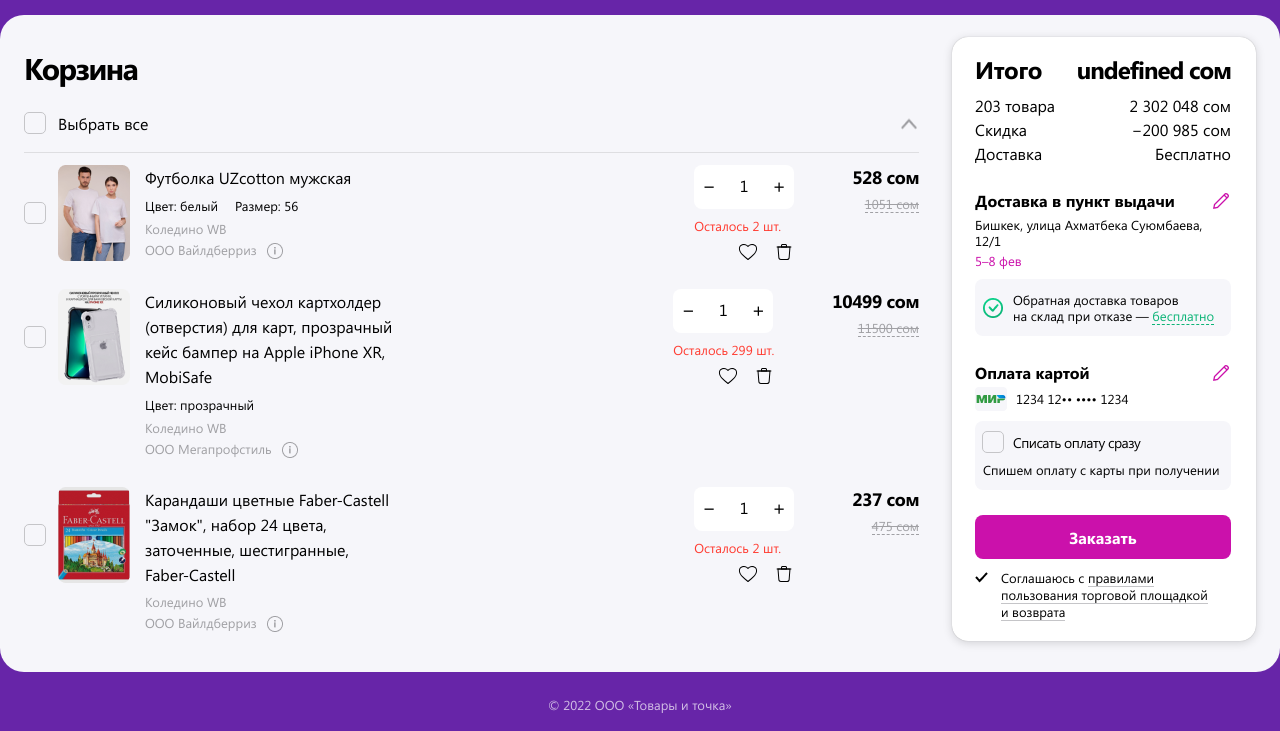
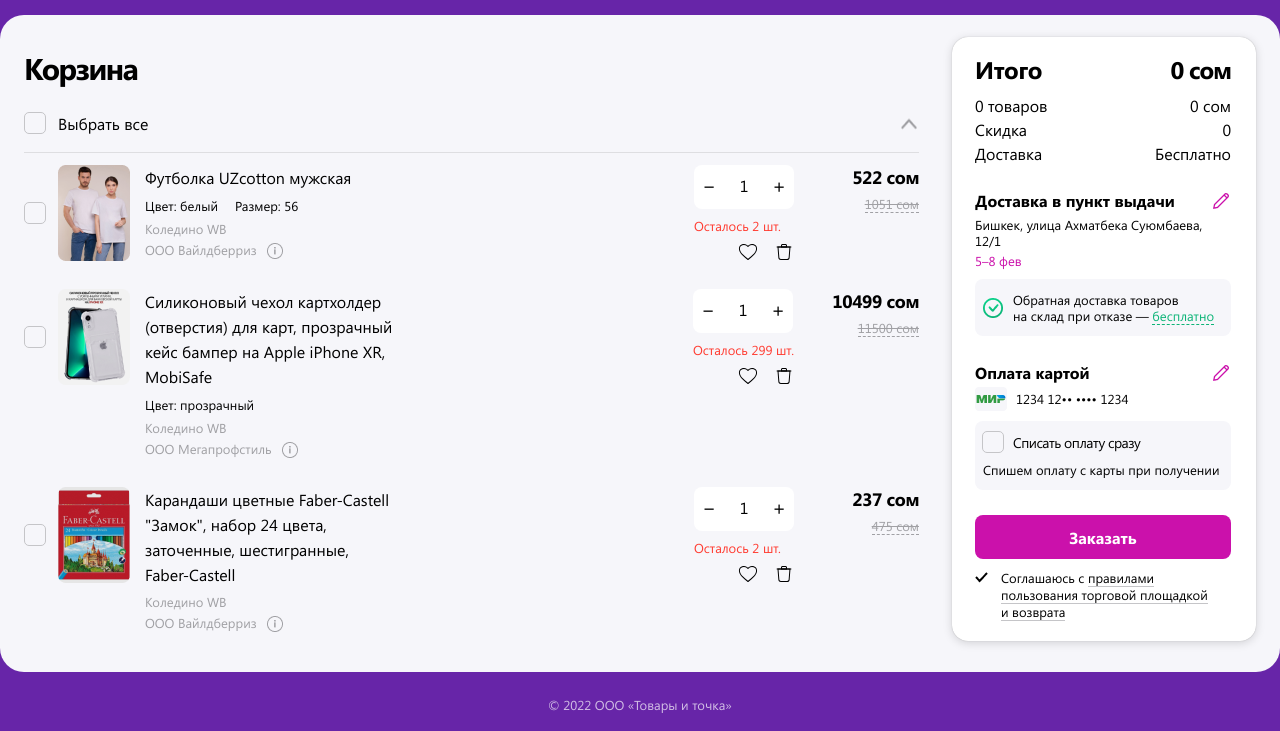
Before and after one commit to Vasilkrug/wb-cart, a website with bundled scripts: page index.html in a window 1280 px wide. Shown: the part 69-800 px from the top of the page. Built offline with nearby package versions, Linux system fonts and the light colour scheme.

Commit message:
add price controllers

```diff
--- a/index.html
+++ b/index.html
@@ -92,12 +92,12 @@
                         <span class="total-price">2 101 063 сом</span>
                     </div>
                     <div class="total-sale-info">
-                        <span>203 товара</span>
-                        <span>2 302 048 сом</span>
+                        <span class="total-product">203 товара</span>
+                        <span class="no-discount">2 302 048 сом</span>
                     </div>
                     <div class="total-sale-info">
                         <span>Скидка</span>
-                        <span>−200 985 сом</span>
+                        <span class="discount">−200 985 сом</span>
                     </div>
                     <div class="total-sale-info">
                         <span>Доставка</span>
--- a/js/basket/controllers.js
+++ b/js/basket/controllers.js
@@ -10,11 +10,17 @@
 
     selectAllCheckbox.addEventListener('change', () => {
         model.checkedAllItemsToggle(selectAllCheckbox)
+        model.getTotalPrice()
+        model.getTotalProduct()
+        model.getNoDiscountPrice()
     })
 
     selectItemsCheckbox.forEach(checkbox => {
         checkbox.addEventListener('change', () => {
             model.checkedItemToggle(checkbox.dataset.index)
+            model.getTotalPrice()
+            model.getTotalProduct()
+            model.getNoDiscountPrice()
         })
     })
 
@@ -22,13 +28,25 @@
     plusBtns.forEach(btn => {
         btn.addEventListener('click', () => {
             model.increment(btn.dataset.counterId)
+            model.getTotalPrice()
+            model.getTotalProduct()
+            model.getNoDiscountPrice()
         })
     })
 
     minusBtns.forEach(btn => {
         btn.addEventListener('click', () => {
             model.decrement(btn.dataset.counterId)
+            model.getTotalPrice()
+            model.getTotalProduct()
+            model.getNoDiscountPrice()
         })
+    })
+
+    window.addEventListener('load',() => {
+        model.getTotalPrice()
+        model.getTotalProduct()
+        model.getNoDiscountPrice()
     })
 }
 view.init()
--- a/js/basket/model.js
+++ b/js/basket/model.js
@@ -3,10 +3,14 @@
 
 export const model = {
     state: basketData,
+    totalPrice:0,
+    totalProduct:0,
+    noDiscountPrice:0,
+
     increment(index) {
         const count = this.state[index].count;
         const remains = this.state[index].remains;
-        if (count <= remains) {
+        if (count < remains) {
             this.state[index].count = this.state[index].count += 1
             view.render()
         }
@@ -28,5 +32,29 @@
     checkedItemToggle(index) {
         this.state[index].checked = !this.state[index].checked;
 
-    }
+    },
+    getTotalPrice(){
+        this.totalPrice = this.state.reduce((acc,item) => {
+            const totalPrice = Math.floor(item.count * item.price);
+            const discountPrice = Math.floor(totalPrice - (item.price * item.sale / 100 * item.count));
+            if (item.checked){
+                acc += discountPrice
+            }
+            return acc
+        },0)
+        view.renderPrice()
+    },
+    getTotalProduct(){
+        this.totalProduct = this.state.filter(item => item.checked).length;
+        view.renderPrice()
+    },
+    getNoDiscountPrice(){
+        this.noDiscountPrice = this.state.reduce((acc,item) => {
+            if (item.checked){
+                acc += Math.floor(item.price * item.count)
+            }
+            return acc
+        },0)
+        view.renderPrice()
+    },
 }
--- a/js/data.js
+++ b/js/data.js
@@ -7,7 +7,7 @@
         company: 'ООО Вайлдберриз',
         location: 'Коледино WB',
         price: 1051,
-        sale: 49.67,
+        sale: 50.3,
         checked:false,
         count:1,
         remains:3,
--- a/styles/style.css
+++ b/styles/style.css
@@ -316,7 +316,7 @@
 
 .basket-item-controls-wrapper {
     display: flex;
-    gap: 58px;
+    gap: 15px;
 }
 
 .basket-item-controls {
@@ -359,6 +359,8 @@
     display: flex;
     flex-direction: column;
     gap: 6px;
+    width: 110px;
+    text-align: right;
 }
 
 .item-price {
```
